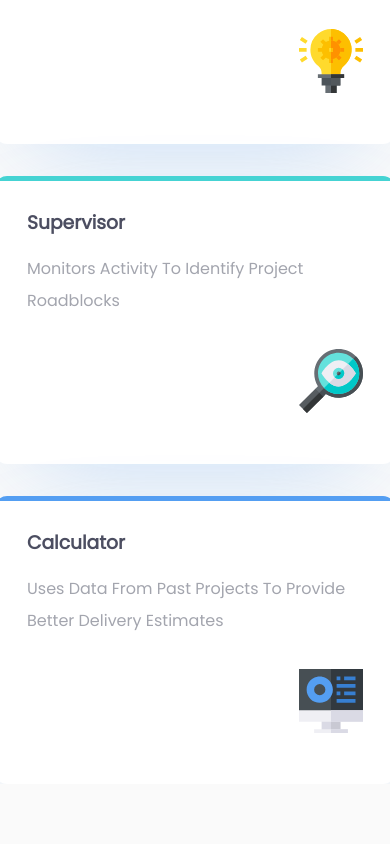
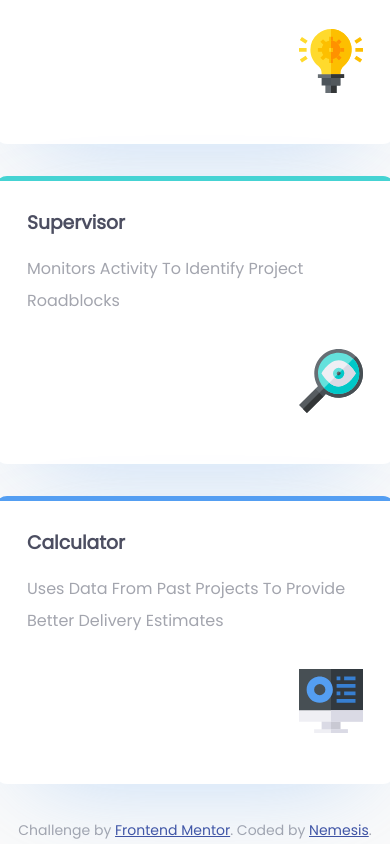
Before and after one commit to nemesisaquib/Four-card-feature-section, a plain HTML site: page index.html in a window 390 px wide. Shown: the part 848-1692 px from the top of the page. Before the commit the page ends 1632 px from the top, so only its background shows below. Drawn offline with Linux system fonts and the light colour scheme.

Commit message:
Iniailt commit

```diff
--- a/index.html
+++ b/index.html
@@ -41,7 +41,7 @@
     <div class="card-2">
       <div class="box-1 box box-color-3">
         <h3>Supervisor</h3>
-        <p>Monitors activity to identify project </br> roadblocks</p>
+        <p>Monitors activity to identify project <br> roadblocks</p>
         <span><img src="images/icon-supervisor.svg" alt=""></span>
       </div>
       <div class="box-2 box box-color-4">
@@ -52,7 +52,7 @@
     </div>
   </div>
 
-  </div>
+
 </main>
 
 
@@ -63,11 +63,11 @@
 
 
 
-  <!-- <footer>
+   <footer>
     <p class="attribution">
       Challenge by <a href="https://www.frontendmentor.io?ref=challenge" target="_blank">Frontend Mentor</a>.
       Coded by <a href="https://www.frontendmentor.io/profile/nemesisaquib">Nemesis</a>.
     </p>
-  </footer> -->
+  </footer>
 </body>
 </html>
--- a/style.css
+++ b/style.css
@@ -29,9 +29,9 @@ body{
     background: var(--Very-Light-Gray);
     max-width: 100%;
      font-family: 'Poppins', sans-serif;
-    display: flex;
+    /* display: flex;
     justify-content: center;
-    align-items: center;
+    align-items: center; */
 }
 
 
@@ -130,6 +130,16 @@ p{
 }
 
 
+      .attribution {
+        font-size: 14px;
+        margin-top: 10rem;
+        text-align: center;
+      }
+      .attribution a {
+        color: hsl(228, 45%, 44%);
+      }
+
+
 @media (max-width:500px) {
     .container{
         width:100%;
@@ -151,4 +161,8 @@ p{
         gap:2rem;
 
     }
+
+    .attribution {
+        margin-top: 2rem;
+    }
 }
```
